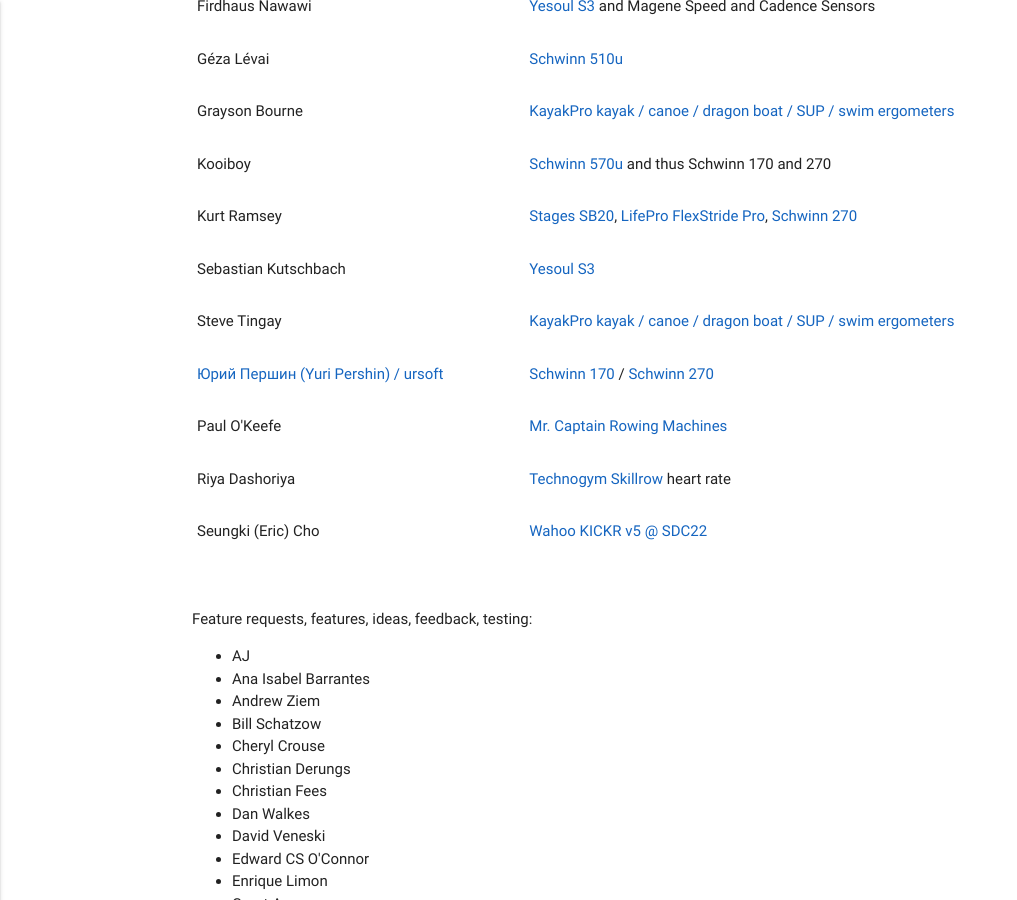
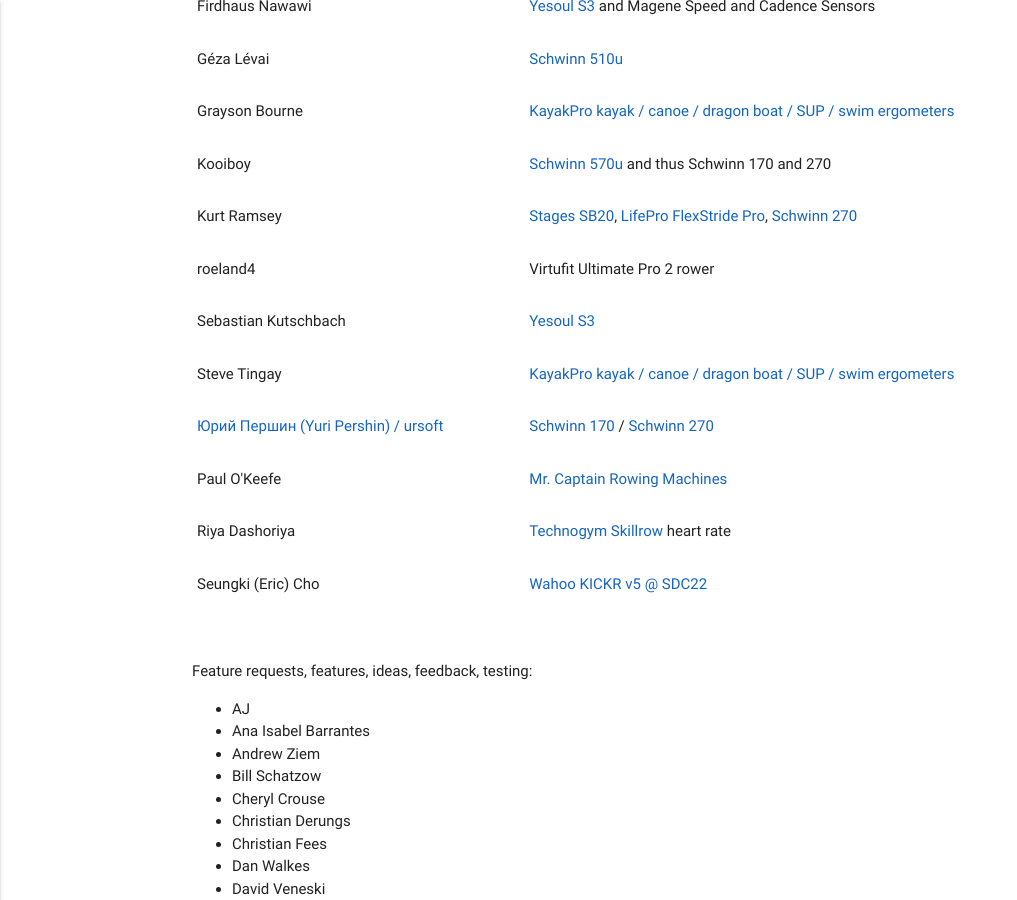
Before and after one commit to TrackMyIndoorWorkout/TrackMyIndoorWorkout.github.io, a Jekyll site: the page built from attributions.md, in a window 1280 px wide and 900 px high, scrolled down 562 px. Shown: the whole window, without its empty margins (0-1017 px from the left). Built offline with Jekyll 4.4.1, drawn with Linux system fonts in a browser that asks for light colours.

Commit message:
Attributing roeland for the Virtufit Ultimate Pro 2 help

```diff
--- a/attributions.md
+++ b/attributions.md
@@ -57,6 +57,10 @@ permalink: /attributions/
         <tr>
           <td>Kurt Ramsey</td>
           <td><a href="{{ site.stages_sb20_url }}">Stages SB20</a>, <a href="{{ site.lifepro_flexstride_pro_url }}">LifePro FlexStride Pro</a>, <a href="{{ site.schwinn_270_url }}">Schwinn 270</a></td>
+        </tr>
+        <tr>
+          <td>roeland4</td>
+          <td>Virtufit Ultimate Pro 2 rower</td>
         </tr>
         <tr>
           <td>Sebastian Kutschbach</td>
```
